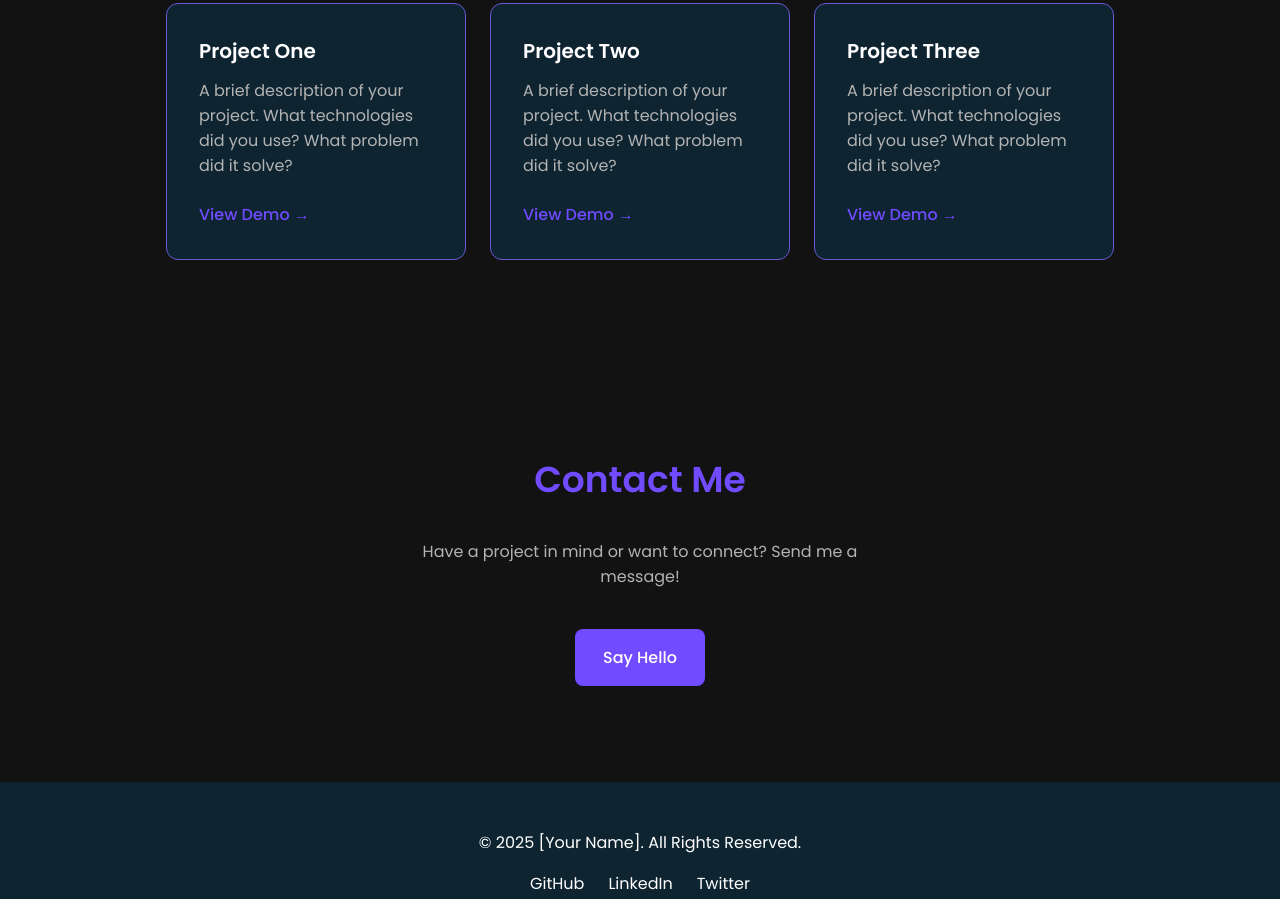
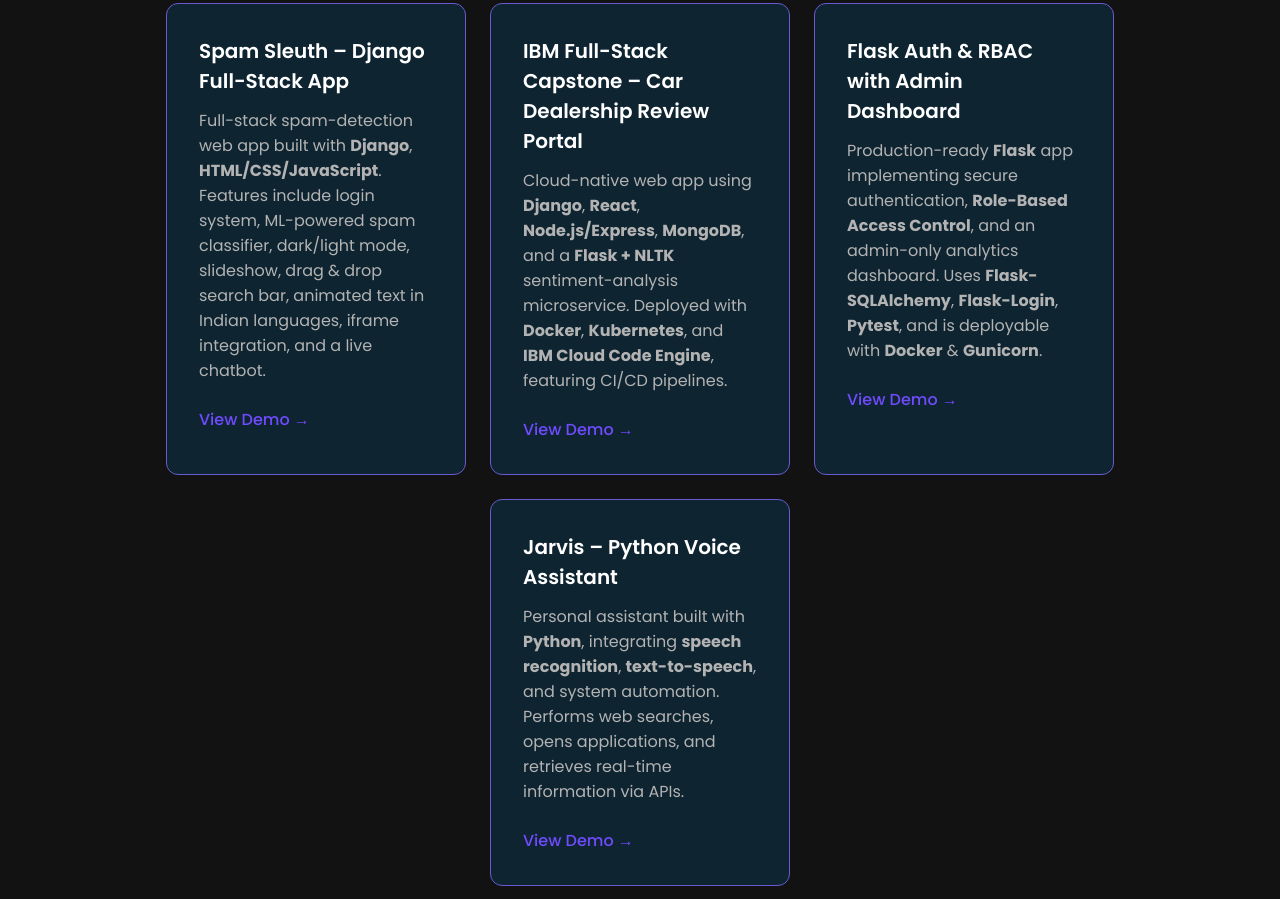
Before and after one commit to drun16/developer-portfolio, a plain HTML site: page index.html in a window 1280 px wide. Shown: the part 1037-1936 px from the top of the page. Drawn offline with Linux system fonts and the light colour scheme.

Commit message:
Update index.html
added changes(projects)
to my portflio

```diff
--- a/index.html
+++ b/index.html
@@ -34,41 +34,73 @@
         <div class="hero__container container">
             <div class="hero__data">
                 <h1 class="hero__title">Hi, I'm Dharun Prashob M M</h1>
-                    <h2 class="hero__subtitle">A Passionate Web Developer</h2>
+                <h2 class="hero__subtitle">Python & Full-Stack Developer</h2>
                 <p class="hero__description">
-                        I build beautiful, responsive, and user-friendly websites. Welcome to my personal portfolio.
+                    Python Developer Intern with hands-on experience in
+                    <strong>Django, Flask, React, Node.js, and MongoDB</strong>.
+                    Built production-ready projects including
+                    <em>Spam Sleuth</em>, an ML-powered spam detection app,
+                    a Flask Auth & RBAC system, the IBM Full-Stack Capstone,
+                    and a Python voice assistant <em>Jarvis</em>.
                 </p>
                 <a href="#contact" class="button">Get In Touch</a>
             </div>
         </div>
     </section>
 
+
     <section id="projects" class="projects section">
     <h2 class="section__title">My Recent Work</h2>
     <div class="projects__container container">
 
+        <!-- Spam Sleuth -->
         <div class="project__card">
-                    <h3 class="project__title">Project One</h3>
+            <h3 class="project__title">Spam Sleuth – Django Full-Stack App</h3>
             <p class="project__description">
-                        A brief description of your project. What technologies did you use? What problem did it solve?
+                Full-stack spam-detection web app built with <strong>Django</strong>,
+                <strong>HTML/CSS/JavaScript</strong>. Features include login system, ML-powered spam
+                classifier, dark/light mode, slideshow, drag & drop search bar, animated text in Indian
+                languages, iframe integration, and a live chatbot.
             </p>
-                    <a href="#" class="project__link">View Demo &rarr;</a>
+            <a href="https://github.com/drun16/spamchatbot" class="project__link">View Demo &rarr;</a>
         </div>
 
+        <!-- IBM Full-Stack Capstone -->
         <div class="project__card">
-                    <h3 class="project__title">Project Two</h3>
+            <h3 class="project__title">IBM Full-Stack Capstone – Car Dealership Review Portal</h3>
             <p class="project__description">
-                        A brief description of your project. What technologies did you use? What problem did it solve?
+                Cloud-native web app using <strong>Django</strong>, <strong>React</strong>,
+                <strong>Node.js/Express</strong>, <strong>MongoDB</strong>, and a
+                <strong>Flask + NLTK</strong> sentiment-analysis microservice.
+                Deployed with <strong>Docker</strong>, <strong>Kubernetes</strong>, and
+                <strong>IBM Cloud Code Engine</strong>, featuring CI/CD pipelines.
             </p>
-                    <a href="#" class="project__link">View Demo &rarr;</a>
+            <a href="https://github.com/drun16/xrwvm-fullstack_developer_capstone" class="project__link">View Demo &rarr;</a>
         </div>
 
+        <!-- Flask Auth & RBAC -->
         <div class="project__card">
-                    <h3 class="project__title">Project Three</h3>
+            <h3 class="project__title">Flask Auth & RBAC with Admin Dashboard</h3>
             <p class="project__description">
-                        A brief description of your project. What technologies did you use? What problem did it solve?
+                Production-ready <strong>Flask</strong> app implementing secure authentication,
+                <strong>Role-Based Access Control</strong>, and an admin-only analytics dashboard.
+                Uses <strong>Flask-SQLAlchemy</strong>, <strong>Flask-Login</strong>,
+                <strong>Pytest</strong>, and is deployable with <strong>Docker</strong> &
+                <strong>Gunicorn</strong>.
             </p>
-                    <a href="#" class="project__link">View Demo &rarr;</a>
+            <a href="drun16.pythonanywhere.com/" class="project__link">View Demo &rarr;</a>
+        </div>
+
+        <!-- Jarvis -->
+        <div class="project__card">
+            <h3 class="project__title">Jarvis – Python Voice Assistant</h3>
+            <p class="project__description">
+                Personal assistant built with <strong>Python</strong>, integrating
+                <strong>speech recognition</strong>, <strong>text-to-speech</strong>, and
+                system automation. Performs web searches, opens applications, and retrieves
+                real-time information via APIs.
+            </p>
+            <a href="https://github.com/drun16/" class="project__link">View Demo &rarr;</a>
         </div>
 
     </div>
@@ -80,7 +112,7 @@
                 <p class="contact__description">
                     Have a project in mind or want to connect? Send me a message!
                 </p>
-                <a href="mailto:your.email@example.com" class="button">Say Hello</a>
+                <a href="mailto:drun16info@gmail.com" class="button">Say Hello</a>
             </div>
         </section>
 
@@ -88,11 +120,11 @@
 
     <footer class="footer">
         <div class="footer__container container">
-            <p>&copy; 2025 [Your Name]. All Rights Reserved.</p>
+            <p>&copy; 2025 Dharun Prashob M M. All Rights Reserved.</p>
             <ul class="footer__socials">
-                <li><a href="#" target="_blank">GitHub</a></li>
-                <li><a href="#" target="_blank">LinkedIn</a></li>
-                <li><a href="#" target="_blank">Twitter</a></li>
+                <li><a href="www.github.com/drun16" target="_blank">GitHub</a></li>
+                <li><a href="www.linkedin.com/in/dharun-prashob" target="_blank">LinkedIn</a></li>
+                <li><a href="www.instagram.com/dynamic_hood_" target="_blank">Instagram</a></li>
             </ul>
         </div>
     </footer>
```
Lines whose indentation alone changed are shown as unchanged.
